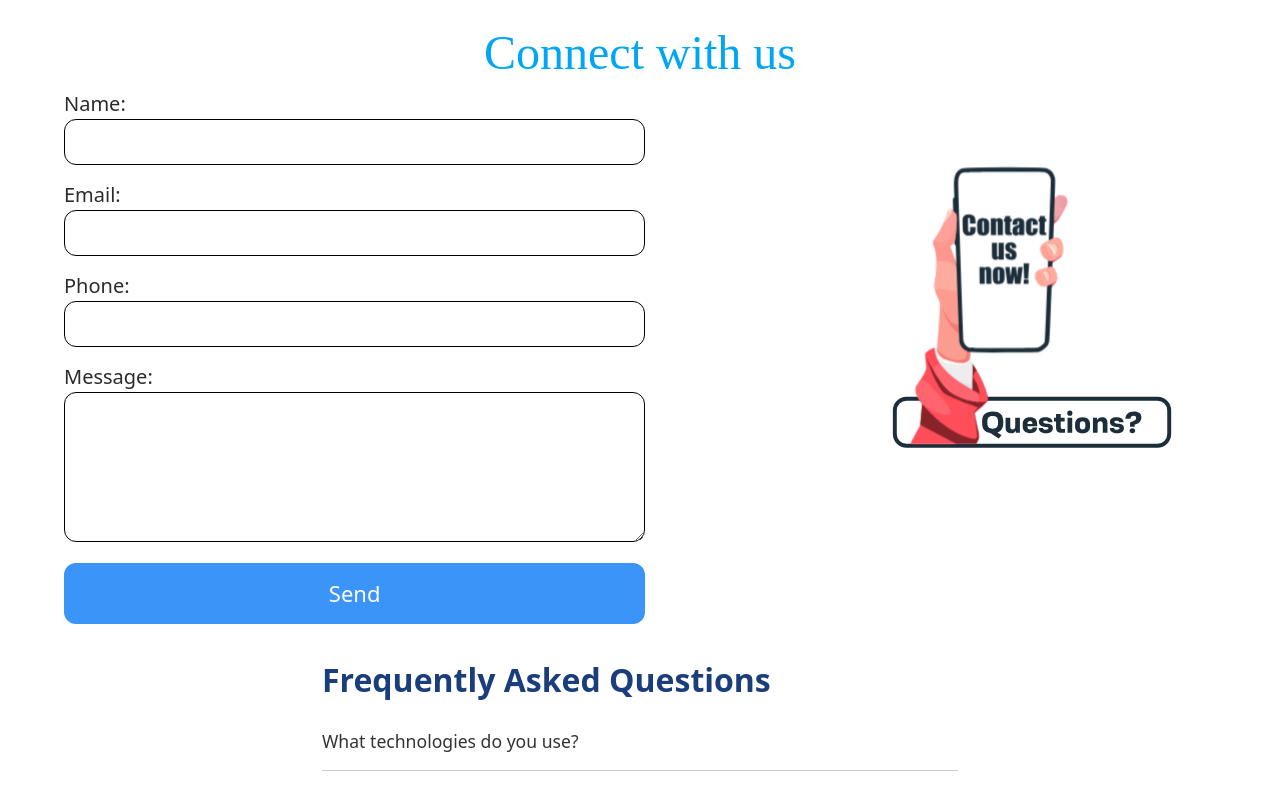
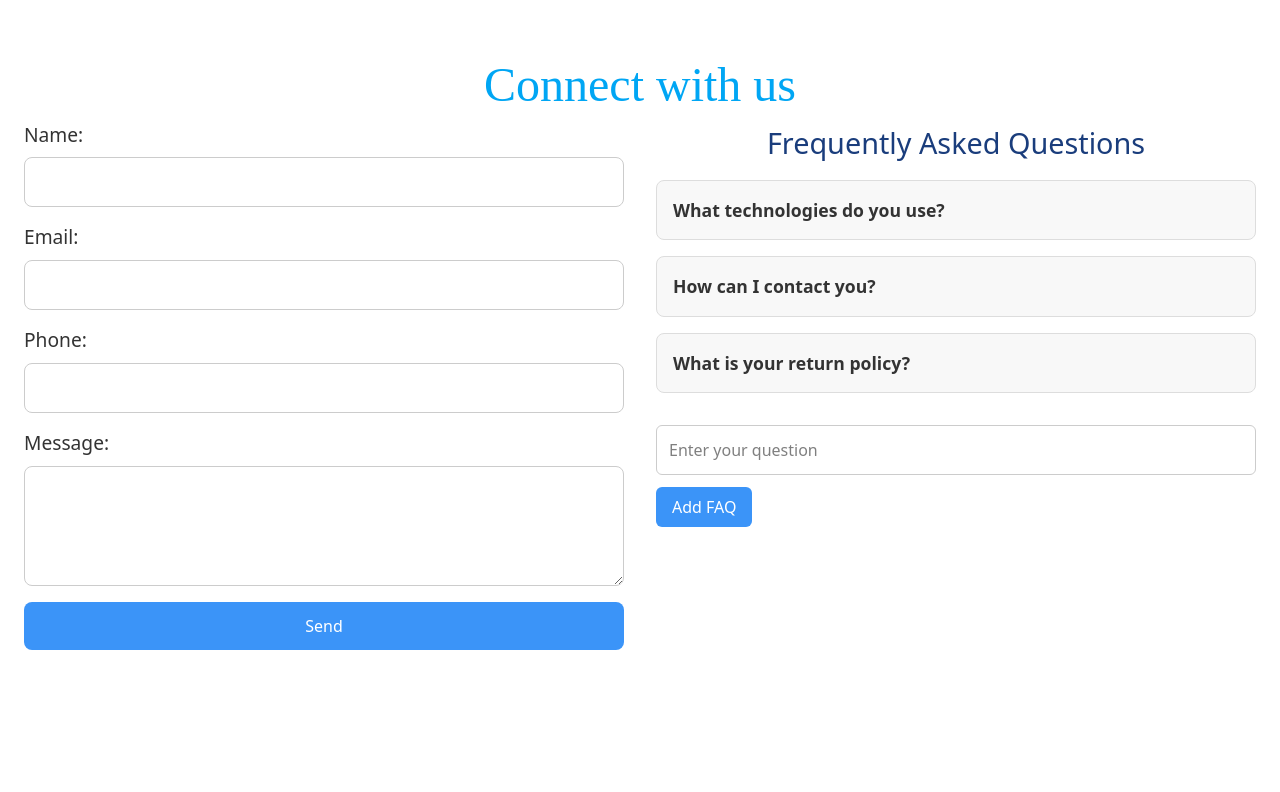
Before and after one commit to bharathreddy20031910/PCS-port-folio, a React (Vite) app: page / in a window 1280 px wide. Shown: the part 860-1652 px from the top of the page. After the commit the page ends 1542 px from the top, so only its background shows below. Built offline with nearby package versions, Linux system fonts and the light colour scheme.

Commit message:
Changes in contact section

```diff
--- a/package.json
+++ b/package.json
@@ -17,7 +17,8 @@
     "react-dom": "^19.1.0",
     "react-icons": "^5.5.0",
     "recharts": "^3.0.2",
-    "swiper": "^11.2.10"
+    "swiper": "^11.2.10",
+    "uuid": "^8.3.2"
   },
   "devDependencies": {
     "@eslint/js": "^9.29.0",
--- a/src/App.jsx
+++ b/src/App.jsx
@@ -1,8 +1,9 @@
 import { useState } from 'react'
+
+
 import './App.css'
 import Header from './components/Header'
 import Contact from './components/Contact'
-import Faq from './components/Faq'
 import CardSection from './components/Cardsection'
 
 function App() {
@@ -13,7 +14,7 @@ function App() {
 <Header/>
 <CardSection/>
 <Contact/>
-<Faq/>
+
     </>
   )
 }
--- a/src/components/Contact.jsx
+++ b/src/components/Contact.jsx
@@ -1,10 +1,28 @@
 import React, { useState } from 'react';
-import './Header.css'
-import ContactForm from './ContactForm.json'
-import Lottie from 'lottie-react';
+import './Header.css';
 
 const Contact = () => {
-  const [form, setForm] = useState({ name: '', email: '',phone:'', message: '' });
+  const [form, setForm] = useState({ name: '', email: '', phone: '', message: '' });
+  const [faqs, setFaqs] = useState([
+    {
+      question: "What technologies do you use?",
+      answer: "I use React, Tailwind CSS, Node.js, MongoDB, and more.",
+    },
+    {
+      question: "How can I contact you?",
+      answer: "You can use the contact form on this site or email me directly.",
+    },
+    {
+      question: "What is your return policy?",
+      answer: "You can return any item within 30 days.",
+    },
+  ]);
+
+  const [openIndex, setOpenIndex] = useState(null);
+  const [newQuestion, setNewQuestion] = useState('');
+  const [editingIndex, setEditingIndex] = useState(null);
+  const [editedQuestion, setEditedQuestion] = useState('');
+  const [hoverIndex, setHoverIndex] = useState(null);
 
   const handleChange = (e) => {
     setForm({ ...form, [e.target.name]: e.target.value });
@@ -12,25 +30,59 @@ const Contact = () => {
 
   const handleSubmit = (e) => {
     e.preventDefault();
-    console.log('Form submitted:', form);
     alert('Message sent!');
-    setForm({ name: '', email: '',phone:'', message: '' });
+    setForm({ name: '', email: '', phone: '', message: '' });
   };
-  const questions = [
-  { q: 'What is your return policy?', a: 'You can return any item within 30 days.' },
-  { q: 'How do I contact support?', a: 'Use the contact form above or email us directly.' },
-  { q: 'Where are you located?', a: 'We are based in Bangalore, India.' }
-];
-  const [openIndex, setOpenIndex] = useState(null);
 
-  const toggle = (index) => {
+  const toggleFAQ = (index) => {
     setOpenIndex(openIndex === index ? null : index);
+  };
+
+  const handleAddFAQ = (e) => {
+    e.preventDefault();
+    if (newQuestion.trim()) {
+      setFaqs([...faqs, {
+        question: newQuestion.trim(),
+        answer: 'Answer will be added soon.',
+        isUserAdded: true
+      }]);
+      setNewQuestion('');
+    } else {
+      alert("FAQ question can't be empty.");
+    }
+  };
+
+  const startEditing = (index) => {
+    setEditingIndex(index);
+    setEditedQuestion(faqs[index].question);
+  };
+
+  const saveEditedQuestion = (index) => {
+    if (editedQuestion.trim()) {
+      const updatedFaqs = [...faqs];
+      updatedFaqs[index].question = editedQuestion.trim();
+      setFaqs(updatedFaqs);
+      setEditingIndex(null);
+      setEditedQuestion('');
+    } else {
+      alert("Edited question can't be empty.");
+    }
+  };
+
+  const deleteFAQ = (index) => {
+    const confirmDelete = window.confirm("Are you sure you want to delete this FAQ?");
+    if (confirmDelete) {
+      setFaqs(faqs.filter((_, i) => i !== index));
+    }
   };
 
   return (
     <div className='complete'>
-        <h1 className='text-5xl p-3  flex text-sky-500 'style={{ fontFamily: 'Bradley Hand, cursive' }}>Connect with us</h1>
-  <div className='contact'>
+      <h1 className='text-5xl p-3 text-sky-500 text-center' style={{ fontFamily: 'Bradley Hand, cursive' }}>
+        Connect with us
+      </h1>
+
+      <div className="contact">
 
         <div className="contact-form">
           <form onSubmit={handleSubmit}>
@@ -41,7 +93,7 @@ const Contact = () => {
             <input type="email" name="email" value={form.email} onChange={handleChange} required />
 
             <label>Phone:</label>
-      <input type="integer" name="phone" value={form.phone} onChange={handleChange} required />
+            <input type="text" name="phone" value={form.phone} onChange={handleChange} required />
 
             <label>Message:</label>
             <textarea name="message" value={form.message} onChange={handleChange} required />
@@ -49,8 +101,63 @@ const Contact = () => {
             <button type="submit">Send</button>
           </form>
         </div>
-    <div className='lottie-wrapper'>
-    <Lottie animationData={ContactForm} loop={true} />
+
+
+        <div className="faq-container">
+          <h2 className="faq-title">Frequently Asked Questions</h2>
+          <div className="faq-list">
+            {faqs.map((faq, index) => (
+              <div
+                key={index}
+                className="faq-item"
+                onMouseEnter={() => setHoverIndex(index)}
+                onMouseLeave={() => setHoverIndex(null)}
+              >
+                {editingIndex === index ? (
+                  <>
+                    <input
+                      type="text"
+                      value={editedQuestion}
+                      onChange={(e) => setEditedQuestion(e.target.value)}
+                      className="faq-input"
+                    />
+                    <div style={{ display: 'flex', gap: '0.5rem', marginTop: '0.5rem' }}>
+                      <button className="faq-button" onClick={() => saveEditedQuestion(index)}>Save</button>
+                      <button className="faq-button" onClick={() => setEditingIndex(null)}>Cancel</button>
+                    </div>
+                  </>
+                ) : (
+                  <>
+                    <button className="faq-question" onClick={() => toggleFAQ(index)}>
+                      {faq.question}
+                    </button>
+                    {faq.isUserAdded && hoverIndex === index && (
+                      <div style={{ display: 'flex', gap: '0.5rem', marginTop: '0.5rem' }}>
+                        <button className="faq-button" onClick={() => startEditing(index)}>Edit</button>
+                        <button className="faq-button" onClick={() => deleteFAQ(index)}>Delete</button>
+                      </div>
+                    )}
+                  </>
+                )}
+                {openIndex === index && (
+                  <p className="faq-answer">{faq.answer}</p>
+                )}
+              </div>
+            ))}
+          </div>
+
+
+          <form onSubmit={handleAddFAQ} className="faq-form">
+            <input
+              type="text"
+              placeholder="Enter your question"
+              value={newQuestion}
+              onChange={(e) => setNewQuestion(e.target.value)}
+              className="faq-input"
+              required
+            />
+            <button type="submit" className="faq-button">Add FAQ</button>
+          </form>
         </div>
       </div>
     </div>
--- a/src/components/Header.css
+++ b/src/components/Header.css
@@ -69,8 +69,8 @@
   display: flex;
   align-items: center;
   justify-content: center;
-    clip-path: polygon(0 0, 100% 0, 100% 100%, 6% 100%);
-    background-color:#3b94f8;
+  clip-path: polygon(0 0, 100% 0, 100% 100%, 6% 100%);
+  background-color: #3b94f8;
 }
 
 @media (min-width: 768px) {
@@ -78,7 +78,6 @@
     display: none;
   }
 }
-
 
 .mobile-nav {
   display: flex;
@@ -105,17 +104,11 @@
   background-color: #222;
 }
 
-.nav-icon {
-  font-size: 20px;
-}
-
-
 .nav-links {
   display: none;
   flex-direction: column;
   gap: 0.75rem;
   margin-top: 1rem;
-
 }
 
 .nav-links.show {
@@ -146,13 +139,13 @@
     justify-content: center;
     margin-top: 1rem;
     gap: 1.5rem;
-     clip-path: polygon(0 0, 100% 0, 100% 100%, 6% 100%);
-     background-color: #3b94f8;
+    clip-path: polygon(0 0, 100% 0, 100% 100%, 6% 100%);
+    background-color: #3b94f8;
   }
 
   .nav-item {
     background-color: transparent;
-  color: white;
+    color: white;
   }
 
   .nav-item:hover {
@@ -160,7 +153,7 @@
   }
 }
 
-
+/* ========== BOX LAYOUTS ========== */
 .top-boxes {
   display: grid;
   grid-template-columns: repeat(2, 1fr);
@@ -190,7 +183,6 @@
   }
 }
 
-
 .hidden-on-mobile {
   display: none;
 }
@@ -200,9 +192,9 @@
     display: block;
   }
 }
+
 .bottom-boxes {
   display: none;
-
 }
 
 @media (min-width: 768px) {
@@ -222,15 +214,7 @@
   padding: 1rem;
 }
 
-
 .info-boxes {
-  display: grid;
-  grid-template-columns: repeat(2, 1fr);
-  gap: 1rem;
-  margin-bottom: 1.5rem;
-  background: #cacfd2;
-  padding: 1rem;
-  border-radius: 10px;
   display: none;
 }
 
@@ -271,169 +255,148 @@
   color: #0077cc;
 }
 
-.contact-form {
+.complete {
+  width: 100%;
+  margin: auto;
+  padding: 2rem 1rem;
+}
+
+.title {
+  font-size: 2.5rem;
+  text-align: center;
+  color: #3b94f8;
+  font-family: 'Bradley Hand', cursive;
+  margin-bottom: 2rem;
+}
+
+.contact {
   display: flex;
   flex-direction: column;
-  width: 80%;
+  gap: 2rem;
+}
 
+@media (min-width: 768px) {
+  .contact {
+    flex-direction: row;
+    align-items: flex-start;
+    justify-content: center;
+  }
+}
+
+.contact-form {
+  flex: 1;
+  max-width: 600px;
+}
+
+.contact-form form {
+  display: flex;
+  flex-direction: column;
 }
 
 .contact-form label {
-  margin: 10px 0 5px;
-  font-size: 20px;
-  color: #2b2b2b;
+  margin-bottom: 0.5rem;
+  font-size: 1.2rem;
+  color: #333;
 }
 
 .contact-form input,
 .contact-form textarea {
-  padding: 10px;
-  margin-bottom: 15px;
-  border: 1px solid black;
-  border-radius: 12px;
-  width: 100%;
-  box-sizing: border-box;
+  margin-bottom: 1rem;
+  padding: 0.75rem;
+  border: 1px solid #ccc;
+  border-radius: 8px;
+  font-size: 1rem;
 }
 
 .contact-form textarea {
+  min-height: 120px;
   resize: vertical;
-  min-height: 100px;
 }
 
 .contact-form button {
   background-color: #3b94f8;
-  color: white;
-  padding: 10px;
-  font-size: 20px;
+  color: #fff;
+  padding: 0.75rem;
+  font-size: 1rem;
   border: none;
-  border-radius: 12px;
+  border-radius: 8px;
   cursor: pointer;
-  width: 100%;
-  align-items: center;
 }
 
 .contact-form button:hover {
-  background-color: #0056b3;
+  background-color: #1a5fb4;
 }
 
-@media (min-width: 768px) {
-  .contact-form {
-    width: 100%;
-    display: grid;
-    grid-template-columns: 4fr 1fr;
-    column-gap: 20px;
-    row-gap: 15px;
-    align-items: start;
-  }
 
-  .contact-form label {
-    grid-column: span 2;
-  }
-
-  .contact-form textarea {
-    grid-column: span 2;
-    width: 100%;
-    min-height: 150px;
-  }
-
-  .contact-form button {
-    grid-column: span 2;
-    width: 100%;
-    padding: 14px;
-    font-size: 22px;
-  }
-}
-
-.contact {
-  width: 90%;
-  max-width: 1200px;
-  margin: auto;
-  display: flex;
-  flex-direction: row;
-  gap: 2rem;
-  justify-content: center;
-}
-
-.complete {
-  width: 100%;
-  margin: auto;
-  justify-items: center;
-}
-
-.lottie-wrapper {
-  width: 50%;
-  max-width: 500px;
-}
-
-@media (max-width: 767px) {
-  .lottie-wrapper {
-    display: none;
-  }
-}
 .faq-container {
-  max-width: 700px;
-  margin: 0 auto;
-  padding: 2rem;
-  text-align: left;
+  flex: 1;
+  max-width: 600px;
 }
 
 .faq-title {
-  font-size: 2rem;
-  font-weight: bold;
-  margin-bottom: 1.5rem;
+  font-size: 1.8rem;
+  margin-bottom: 1rem;
   color: #1a3d7c;
+  text-align: center;
 }
 
 .faq-list {
   display: flex;
   flex-direction: column;
   gap: 1rem;
-  margin-top: 1.5rem;
 }
 
 .faq-item {
-  border-bottom: 1px solid #ccc;
-  padding-bottom: 1rem;
+  padding: 1rem;
+  border: 1px solid #ddd;
+  border-radius: 8px;
+  background-color: #f8f8f8;
+  position: relative;
 }
 
 .faq-question {
+  font-size: 1.1rem;
+  font-weight: 600;
   background: none;
   border: none;
-  font-size: 1.1rem;
-  font-weight: 500;
+  text-align: left;
+  width: 100%;
   color: #333;
   cursor: pointer;
-  width: 100%;
-  text-align: left;
 }
 
 .faq-answer {
   margin-top: 0.5rem;
   font-size: 1rem;
-  color: #555;
+  color: #444;
+}
+
+.faq-actions {
+  display: flex;
+  gap: 0.5rem;
+  margin-top: 0.5rem;
 }
 
 .faq-form {
+  margin-top: 2rem;
   display: flex;
   flex-direction: column;
   gap: 0.75rem;
-  margin-top: 2rem;
 }
 
-.faq-input,
-.faq-textarea {
+.faq-input {
   padding: 0.75rem;
   font-size: 1rem;
+  border-radius: 6px;
   border: 1px solid #ccc;
-  border-radius: 6px;
-  width: 100%;
 }
 
 .faq-button {
-  background-color:#3b94f8 ;
+  background-color: #3b94f8;
   color: white;
-  padding: 0.6rem 1.2rem;
+  border: none;
+  padding: 0.5rem 1rem;
   font-size: 1rem;
-  border: none;
   border-radius: 6px;
   cursor: pointer;
   width: fit-content;
@@ -444,21 +407,17 @@
 }
 
 
-@media (max-width: 600px) {
-  .faq-container {
-    padding: 1rem;
+@media (max-width: 767px) {
+  .faq-container,
+  .contact-form {
+    max-width: 100%;
   }
 
-  .faq-title {
-    font-size: 1.5rem;
+  .faq-button {
+    width: 100%;
   }
 
-  .faq-input,
-  .faq-textarea {
-    font-size: 0.95rem;
-  }
-
-  .faq-question {
-    font-size: 1rem;
+  .faq-input {
+    width: 100%;
   }
 }
```
Also changed, not shown: 1 other file (tests, documents, lock files or other folders). Lines whose indentation alone changed are shown as unchanged.
